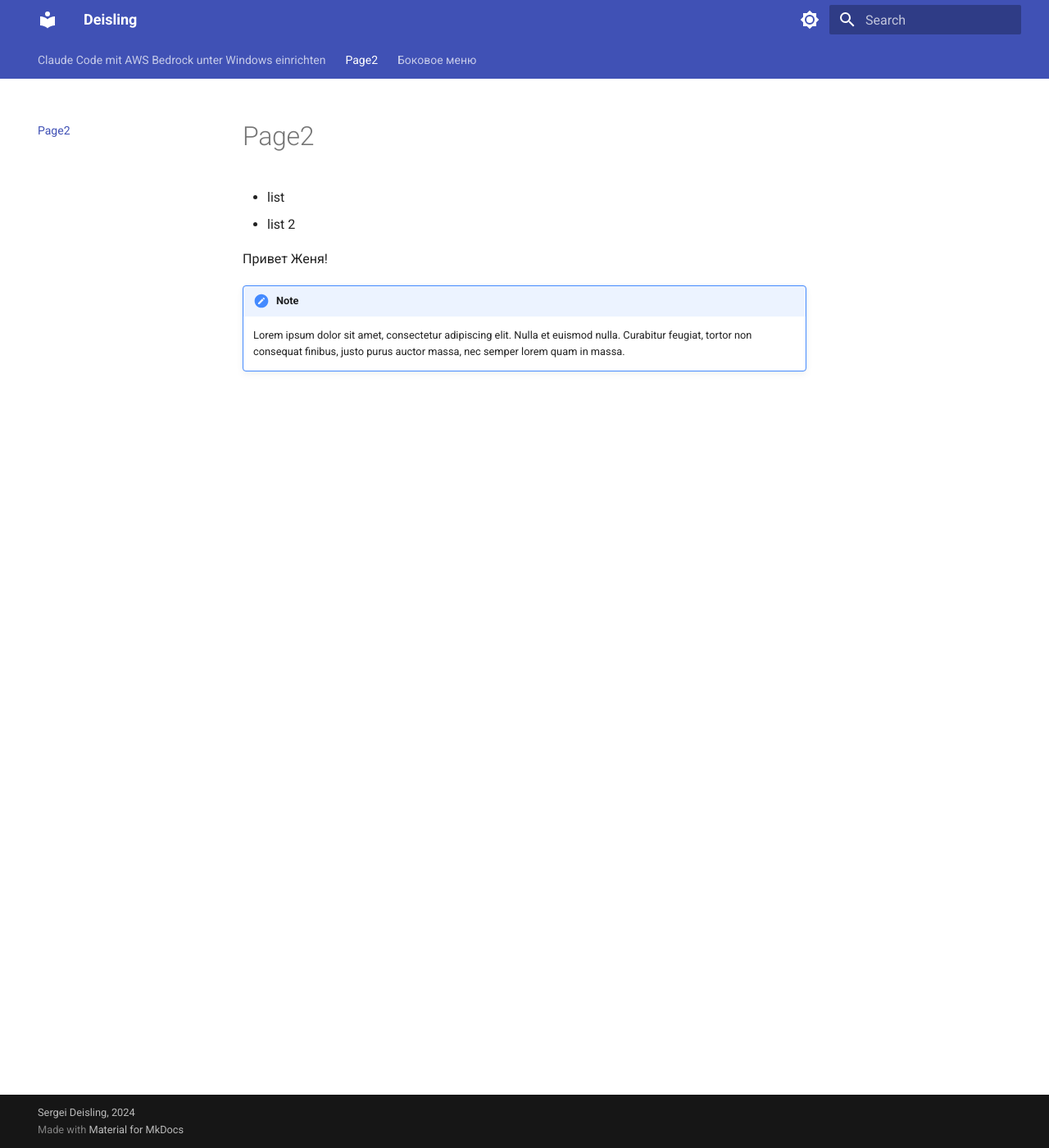
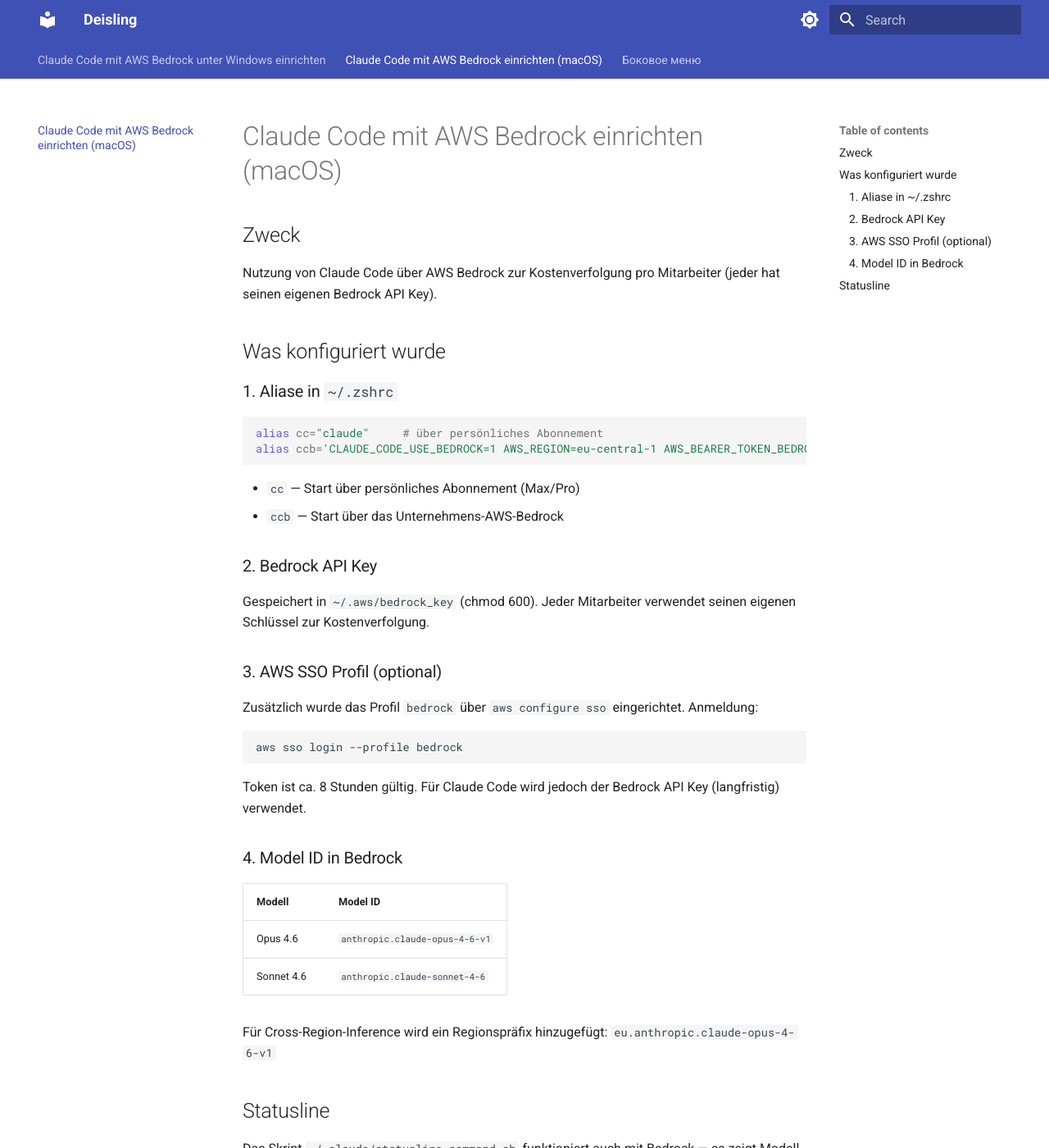
Before and after one commit to Deisling/mcdocs, an MkDocs documentation site: the page built from docs/shell.md, in a window 1280 px wide and 1400 px high. Shown: the whole window at 82% size. Built offline with MkDocs 1.6.1 and Material for MkDocs 9.7.7, drawn with Linux system fonts in a browser that asks for light colours; some of the changed text lies outside the part shown.

Commit message:
Revise shell.md for Claude Code setup on macOS
Updated the shell documentation for setting up Claude Code with AWS Bedrock on macOS, including configuration details and usage instructions.

````diff
--- a/docs/shell.md
+++ b/docs/shell.md
@@ -1,12 +1,49 @@
-# Page2
+---
+date: 2026-03-16
+tags: [claude, aws, bedrock, setup, macos]
+---
 
-- list
-- list 2
+# Claude Code mit AWS Bedrock einrichten (macOS)
 
-Привет Женя!
+## Zweck
 
-!!! note
+Nutzung von Claude Code über AWS Bedrock zur Kostenverfolgung pro Mitarbeiter (jeder hat seinen eigenen Bedrock API Key).
 
-    Lorem ipsum dolor sit amet, consectetur adipiscing elit. Nulla et euismod
-    nulla. Curabitur feugiat, tortor non consequat finibus, justo purus auctor
-    massa, nec semper lorem quam in massa.
+## Was konfiguriert wurde
+
+### 1. Aliase in `~/.zshrc`
+
+```bash
+alias cc="claude"     # über persönliches Abonnement
+alias ccb='CLAUDE_CODE_USE_BEDROCK=1 AWS_REGION=eu-central-1 AWS_BEARER_TOKEN_BEDROCK=$(cat ~/.aws/bedrock_key) claude --model eu.anthropic.claude-opus-4-6-v1'
+```
+
+- `cc` — Start über persönliches Abonnement (Max/Pro)
+- `ccb` — Start über das Unternehmens-AWS-Bedrock
+
+### 2. Bedrock API Key
+
+Gespeichert in `~/.aws/bedrock_key` (chmod 600). Jeder Mitarbeiter verwendet seinen eigenen Schlüssel zur Kostenverfolgung.
+
+### 3. AWS SSO Profil (optional)
+
+Zusätzlich wurde das Profil `bedrock` über `aws configure sso` eingerichtet. Anmeldung:
+
+```bash
+aws sso login --profile bedrock
+```
+
+Token ist ca. 8 Stunden gültig. Für Claude Code wird jedoch der Bedrock API Key (langfristig) verwendet.
+
+### 4. Model ID in Bedrock
+
+| Modell | Model ID |
+|--------|----------|
+| Opus 4.6 | `anthropic.claude-opus-4-6-v1` |
+| Sonnet 4.6 | `anthropic.claude-sonnet-4-6` |
+
+Für Cross-Region-Inference wird ein Regionspräfix hinzugefügt: `eu.anthropic.claude-opus-4-6-v1`
+
+## Statusline
+
+Das Skript `~/.claude/statusline-command.sh` funktioniert auch mit Bedrock — es zeigt Modell, Kontext und Sitzungskosten an.
````
